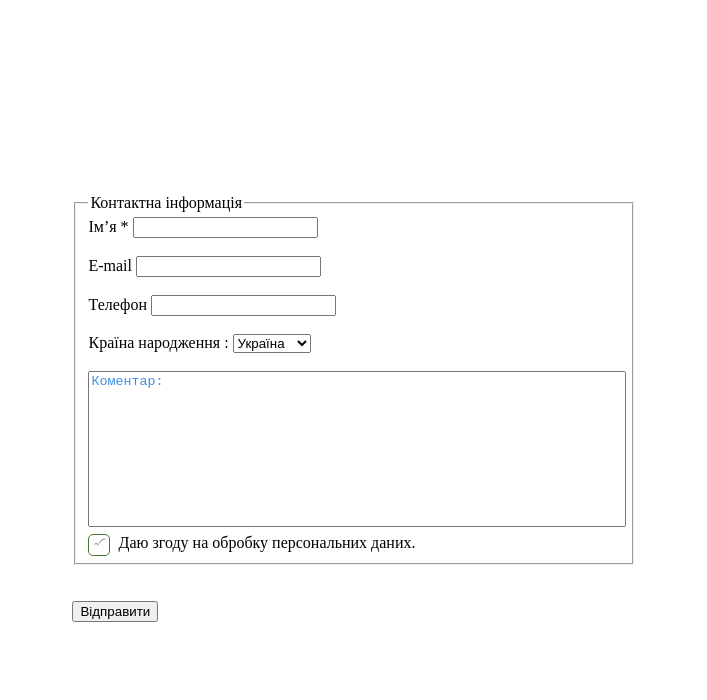
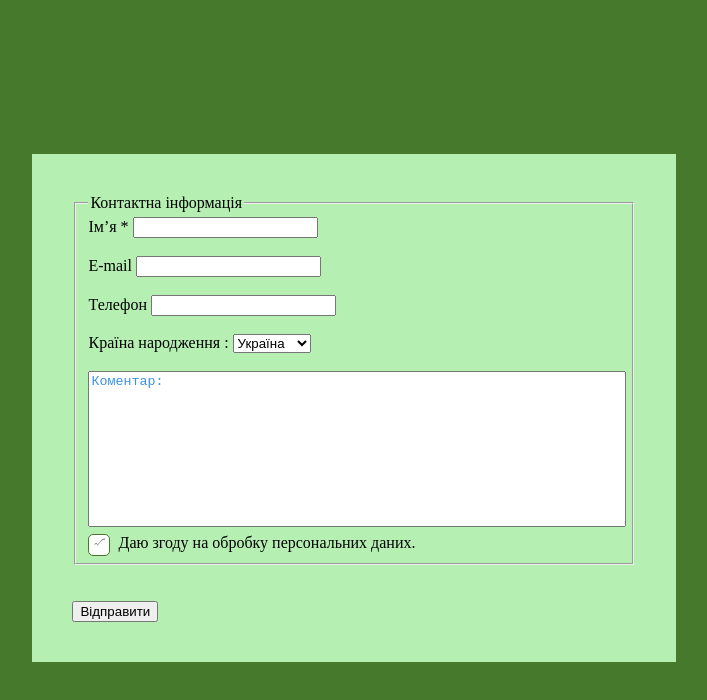
Before and after one commit to JuliaMoss1/my_project, a plain HTML site: page task7/index.html in a window 1280 px wide. Shown: the whole page, without its empty margins (286-993 px from the left). Drawn offline with Linux system fonts and the light colour scheme.

Commit message:
add background

```diff
--- a/task7/css/style.css
+++ b/task7/css/style.css
@@ -3,6 +3,12 @@ body {
     height: 100vh;
     justify-content: center;
     align-items: center;
+    background-color: #47792d;
+}
+
+form{
+    background-color: #b5efb2;
+    padding: 40px;
 }
 
 textarea#text1 {
```
